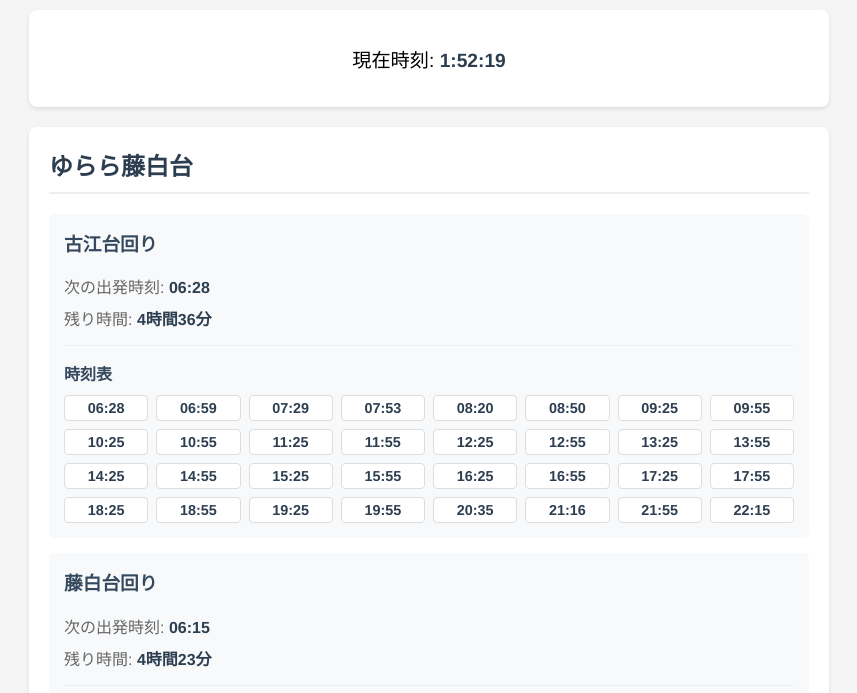
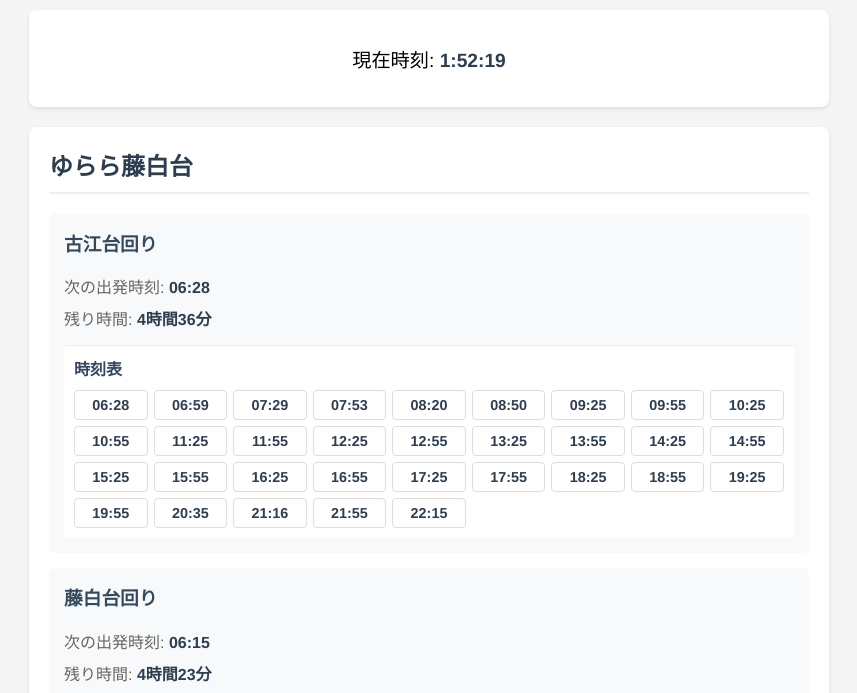
Before and after one commit to niea06/niea06.github.io, a plain HTML site: page index.html in a window 1280 px wide. Shown: the part 107-800 px from the top of the page, without its empty margins (211-1068 px from the left). Drawn offline with Linux system fonts and the light colour scheme.

Commit message:
ロジック修正

```diff
--- a/script.js
+++ b/script.js
@@ -36,8 +36,6 @@ async function loadTimetable() {
 
             if (departureTimeInMinutes < currentTimeInMinutes) {
               span.classList.add('past');
-            } else if (departureTimeInMinutes === currentTimeInMinutes) {
-              span.classList.add('next');
             }
 
             timetableElement.appendChild(span);
@@ -64,7 +62,6 @@ async function loadTimetable() {
           const [departureHour, departureMinute] = departure.split(':').map(Number);
           let departureTimeInMinutes = departureHour * 60 + departureMinute;
 
-          // 現在時刻より前の時刻は24時間後の時刻として扱う
           if (departureTimeInMinutes <= currentTimeInMinutes) {
             departureTimeInMinutes += 24 * 60;
           }
@@ -99,6 +96,7 @@ async function loadTimetable() {
   }
 
   async function init() {
+    try {
         const timetable = await loadTimetable();
         updateCurrentTime();
         updateBusInfo(timetable);
@@ -110,6 +108,9 @@ async function loadTimetable() {
             updateBusInfo(timetable);
             updateTimetable(timetable);
         }, 60000);
+    } catch (error) {
+        console.error('エラーが発生しました:', error);
+    }
   }
 
   init();
--- a/style.css
+++ b/style.css
@@ -68,6 +68,9 @@ h1 {
     margin-top: 15px;
     padding-top: 15px;
     border-top: 1px solid #eee;
+    background-color: white;
+    border-radius: 4px;
+    padding: 10px;
 }
 
 .timetable h4 {
@@ -77,22 +80,26 @@ h1 {
 
 .timetable-grid {
     display: grid;
-    grid-template-columns: repeat(auto-fill, minmax(80px, 1fr));
-    gap: 8px;
+    grid-template-columns: repeat(auto-fill, minmax(70px, 1fr));
+    gap: 6px;
     font-size: 0.9em;
+    margin-top: 10px;
 }
 
 .timetable-grid span {
-    padding: 4px 8px;
+    padding: 6px 4px;
     background-color: white;
     border-radius: 4px;
     text-align: center;
     border: 1px solid #ddd;
+    display: inline-block;
+    min-width: 60px;
 }
 
 .timetable-grid span.past {
     color: #999;
     background-color: #f5f5f5;
+    border-color: #eee;
 }
 
 .timetable-grid span.next {
```
Lines whose indentation alone changed are shown as unchanged.
